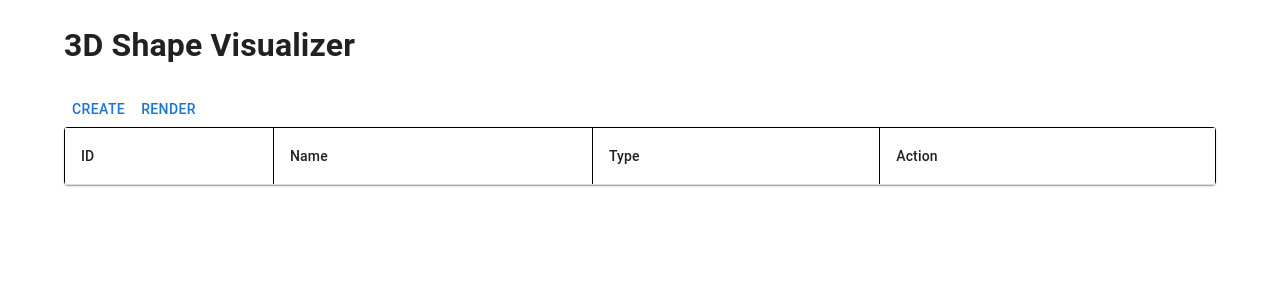
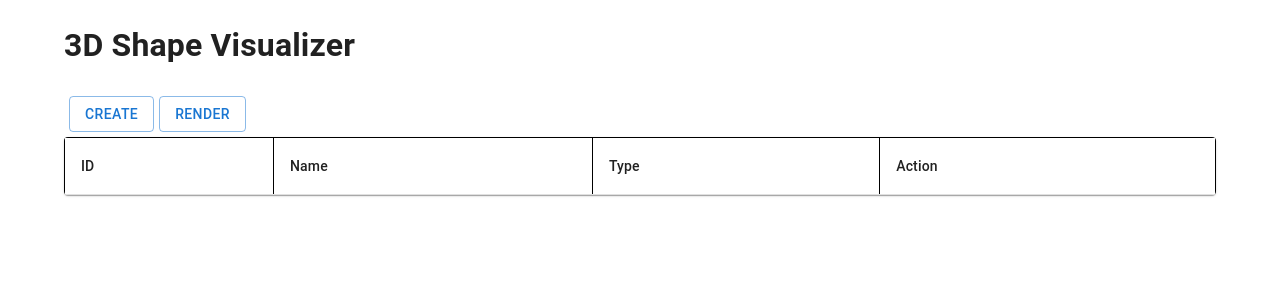
Before and after one commit to mellacid/3D_Shape_Visualizer, a React (Vite) app: page / in a window 1280 px wide. Shown: the top 300 px of the page. Built offline with nearby package versions, Linux system fonts and the light colour scheme.

Commit message:
Improve UI layout and button visibility

```diff
--- a/src/App.jsx
+++ b/src/App.jsx
@@ -64,10 +64,18 @@ function App() {
       {!showCanvas ? (
         <Box>
           <Tooltip title="Create a new shape">
-            <Button onClick={() => setIsModalOpen(true)}>Create</Button>
+            <Button
+              onClick={() => setIsModalOpen(true)}
+              variant="outlined"
+              sx={{ margin: "5px" }}
+            >
+              Create
+            </Button>
           </Tooltip>
           <Tooltip title="Render all shapes in 3D">
-            <Button onClick={() => setShowCanvas(true)}>Render</Button>
+            <Button onClick={() => setShowCanvas(true)} variant="outlined">
+              Render
+            </Button>
           </Tooltip>
           <ShapeTable
             shapes={shapes}
@@ -91,6 +99,7 @@ function App() {
               setSelectedShape(null);
             }}
             style={{ position: "absolute", top: 10, right: 10 }}
+            variant="outlined"
           >
             x
           </Button>
@@ -101,9 +110,7 @@ function App() {
           {selectedShape && (
             <Box
               sx={{
-                position: "absolute",
-                top: 10,
-                left: 10,
+                position: "sticky",
                 backgroundColor: "rgba(255,255,255,0.7)",
                 padding: "10px",
               }}
--- a/src/components/ShapeTable.jsx
+++ b/src/components/ShapeTable.jsx
@@ -29,8 +29,20 @@ function ShapeTable({ shapes, onDelete, onRender }) {
               <TableCell>{shape.name}</TableCell>
               <TableCell>{shape.type}</TableCell>
               <TableCell>
-                <Button onClick={() => onDelete(shape.id)}>Delete</Button>
-                <Button onClick={() => onRender(shape.id)}>Render</Button>
+                <Button
+                  onClick={() => onDelete(shape.id)}
+                  variant="outlined"
+                  sx={{ margin: "5px" }}
+                >
+                  Delete
+                </Button>
+                <Button
+                  onClick={() => onRender(shape.id)}
+                  variant="outlined"
+                  sx={{ margin: "5px" }}
+                >
+                  Render
+                </Button>
               </TableCell>
             </TableRow>
           ))}
```
